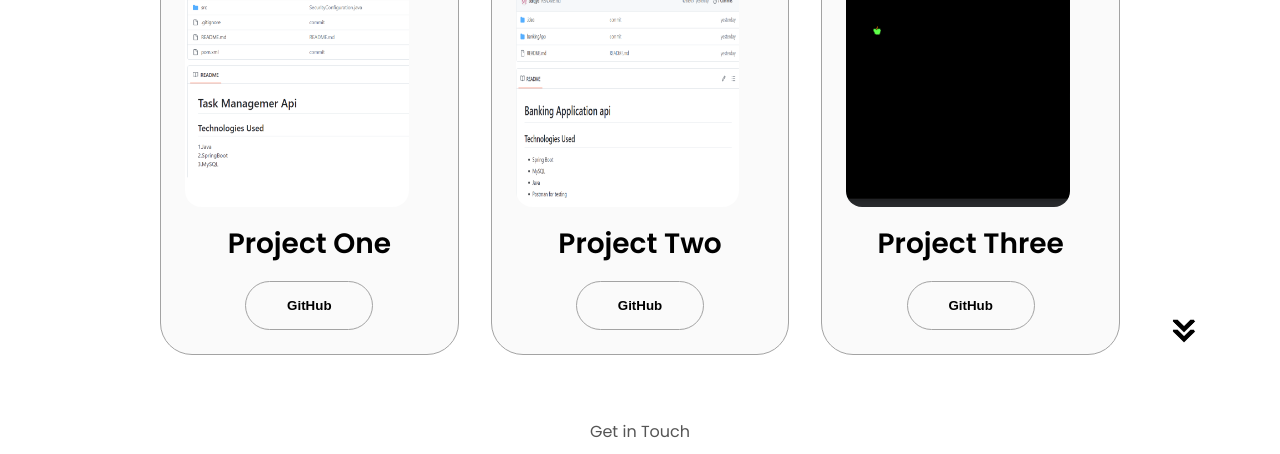
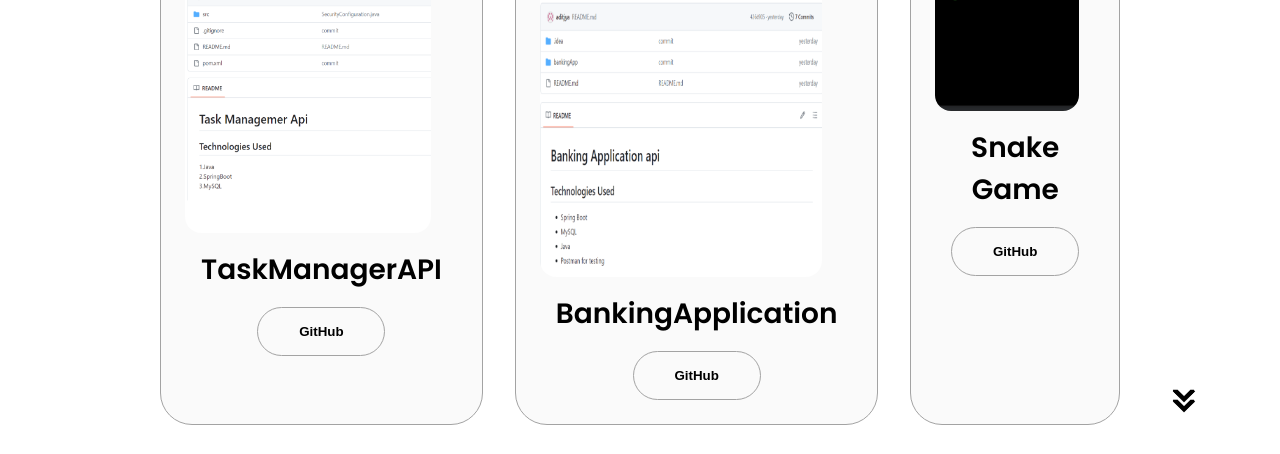
Before and after one commit to aditjya/aditjportfolio, a plain HTML site: page index.html in a window 1280 px wide. Shown: the part 2680-3134 px from the top of the page. Drawn offline with Linux system fonts and the light colour scheme.

Commit message:
Update index.html

```diff
--- a/index.html
+++ b/index.html
@@ -15,7 +15,7 @@
                 <li><a href="#about">About</a></li>
                 <li><a href="#experience">Experience</a></li>
                 <li><a href="#projects">Projects</a></li>
-                <li><a href="#Contact">Contact</a></li>
+                <li><a href="#contact">Contact</a></li>
             </ul>
         </div>
     </nav>
@@ -268,7 +268,7 @@
                     alt="Project 1"
                     class="project-img">
                 </div>
-                <h2 class="experience-sub-title project-title">Project One</h2>
+                <h2 class="experience-sub-title project-title">TaskManagerAPI</h2>
                 <div class="btn-container">
                     <button class="btn btn-color-2 project-btn"
                     onclick="location.href='https://github.com/aditjya/TaskManagerAPI'"
@@ -282,7 +282,7 @@
                     alt="Project 1"
                     class="project-img">
                 </div>
-                <h2 class="experience-sub-title project-title">Project Two</h2>
+                <h2 class="experience-sub-title project-title">BankingApplication</h2>
                 <div class="btn-container">
                     <button class="btn btn-color-2 project-btn"
                     onclick="location.href='https://github.com/aditjya/BankingApplication'"
@@ -296,7 +296,7 @@
                     alt="Project 1"
                     class="project-img">
                 </div>
-                <h2 class="experience-sub-title project-title">Project Three</h2>
+                <h2 class="experience-sub-title project-title">Snake Game</h2>
                 <div class="btn-container">
                     <button class="btn btn-color-2 project-btn"
                     onclick="location.href='https://github.com/aditjya/snakegame'"
```
